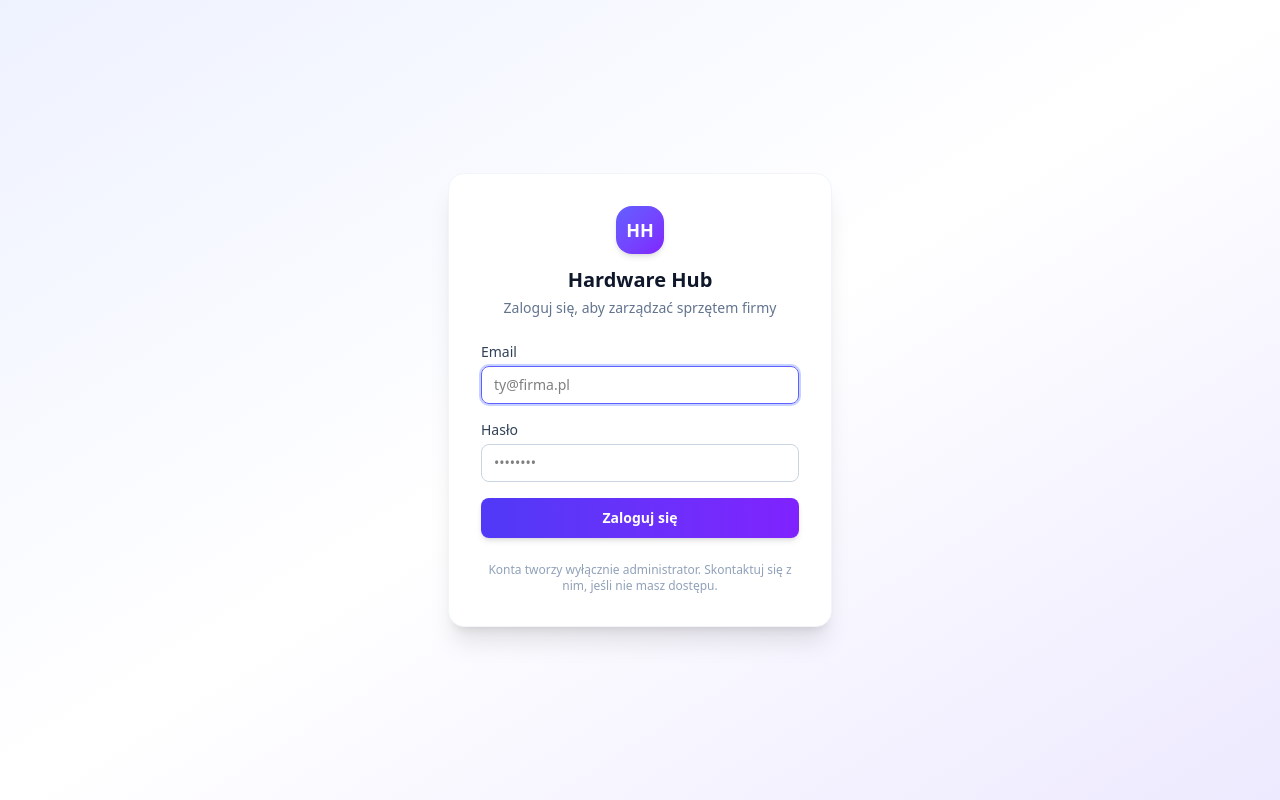
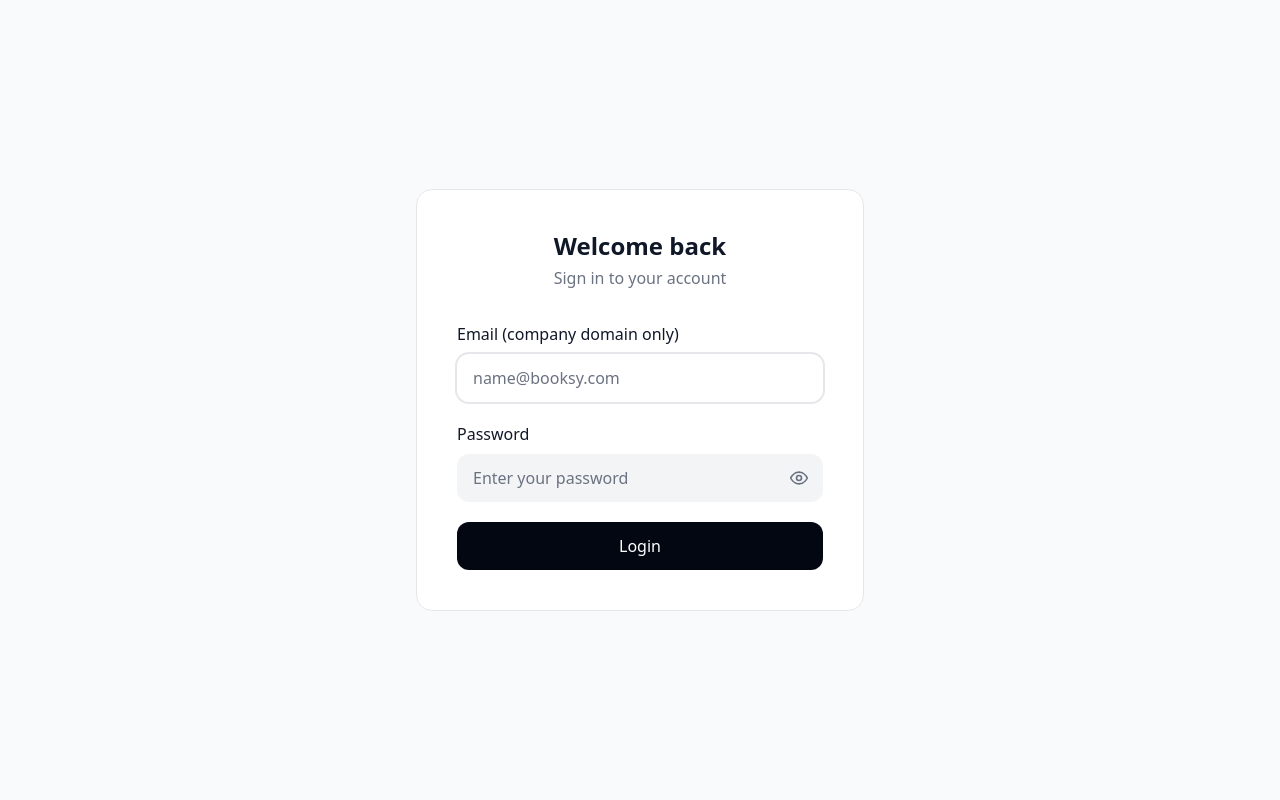
Before and after one commit to hsialitskaya/hardware-hub, a React (Vite) app in the folder frontend/: page /login in a window 1280 px wide. Built offline with nearby package versions, Linux system fonts and the light colour scheme; no server answers.

Commit message:
feat(frontend): add reusable PasswordInput component and apply to login and user forms

```diff
--- /dev/null
+++ b/frontend/src/components/PasswordInput.tsx
@@ -0,0 +1,95 @@
+import { useState } from "react";
+
+function EyeIcon({ className }: { className?: string }) {
+  return (
+    <svg
+      xmlns="http://www.w3.org/2000/svg"
+      viewBox="0 0 24 24"
+      fill="none"
+      stroke="currentColor"
+      strokeWidth="2"
+      strokeLinecap="round"
+      strokeLinejoin="round"
+      className={className}
+    >
+      <path d="M2 12s3.5-7 10-7 10 7 10 7-3.5 7-10 7-10-7-10-7Z" />
+      <circle cx="12" cy="12" r="3" />
+    </svg>
+  );
+}
+
+function EyeOffIcon({ className }: { className?: string }) {
+  return (
+    <svg
+      xmlns="http://www.w3.org/2000/svg"
+      viewBox="0 0 24 24"
+      fill="none"
+      stroke="currentColor"
+      strokeWidth="2"
+      strokeLinecap="round"
+      strokeLinejoin="round"
+      className={className}
+    >
+      <path d="M9.88 9.88a3 3 0 1 0 4.24 4.24" />
+      <path d="M10.73 5.08A10.43 10.43 0 0 1 12 5c7 0 10 7 10 7a13.16 13.16 0 0 1-1.67 2.68" />
+      <path d="M6.61 6.61A13.526 13.526 0 0 0 2 12s3.5 7 10 7a9.74 9.74 0 0 0 5.39-1.61" />
+      <path d="M2 2l20 20" />
+    </svg>
+  );
+}
+
+interface PasswordInputProps {
+  id?: string;
+  value: string;
+  onChange: (value: string) => void;
+  placeholder?: string;
+  maxLength?: number;
+  minLength?: number;
+  required?: boolean;
+  className?: string;
+  inputClassName?: string;
+  buttonClassName?: string;
+}
+
+export function PasswordInput({
+  id,
+  value,
+  onChange,
+  placeholder = "••••••••",
+  maxLength,
+  minLength,
+  required = false,
+  className = "",
+  inputClassName = "",
+  buttonClassName = "",
+}: PasswordInputProps) {
+  const [showPassword, setShowPassword] = useState(false);
+
+  return (
+    <div className={`relative ${className}`}>
+      <input
+        id={id}
+        type={showPassword ? "text" : "password"}
+        required={required}
+        minLength={minLength}
+        maxLength={maxLength}
+        value={value}
+        onChange={(e) => onChange(e.target.value)}
+        placeholder={placeholder}
+        className={`w-full rounded-xl border-0 bg-gray-100 px-4 py-3 pr-11 text-base text-gray-900 placeholder-gray-500 focus:bg-white focus:ring-2 focus:ring-gray-200 focus:outline-none ${inputClassName}`}
+      />
+      <button
+        type="button"
+        onClick={() => setShowPassword(!showPassword)}
+        className={`absolute right-3.5 top-1/2 -translate-y-1/2 text-gray-500 hover:text-gray-700 ${buttonClassName}`}
+        title={showPassword ? "Hide password" : "Show password"}
+      >
+        {showPassword ? (
+          <EyeOffIcon className="h-5 w-5" />
+        ) : (
+          <EyeIcon className="h-5 w-5" />
+        )}
+      </button>
+    </div>
+  );
+}
--- a/frontend/src/components/UserFormModal.tsx
+++ b/frontend/src/components/UserFormModal.tsx
@@ -2,7 +2,9 @@ import { useState } from "react";
 import type { FormEvent } from "react";
 import type { UserRole } from "../types";
 import type { CreateUserInput } from "../api/users";
+import { PasswordInput } from "./PasswordInput";
 import { extractErrorMessage } from "../utils/errors";
+import { MAX_LENGTH } from "../utils/validation";
 
 interface UserFormModalProps {
   open: boolean;
@@ -31,10 +33,21 @@ export function UserFormModal({ open, onClose, onSubmit }: UserFormModalProps) {
     onClose();
   };
 
+  const COMPANY_DOMAIN = "@booksy.com";
+
   const handleSubmit = async (e: FormEvent) => {
     e.preventDefault();
     setIsSubmitting(true);
     setError(null);
+
+    if (!email.trim().toLowerCase().endsWith(COMPANY_DOMAIN)) {
+      setError(
+        `Only company emails ending with ${COMPANY_DOMAIN} are allowed.`,
+      );
+      setIsSubmitting(false);
+      return;
+    }
+
     try {
       await onSubmit({ email, password, role });
       reset();
@@ -47,15 +60,18 @@ export function UserFormModal({ open, onClose, onSubmit }: UserFormModalProps) {
   };
 
   return (
-    <div className="fixed inset-0 z-50 flex items-center justify-center bg-slate-900/50 p-4">
-      <div className="w-full max-w-sm rounded-2xl bg-white p-6 shadow-xl">
-        <h3 className="text-lg font-semibold text-slate-900">
-          Utwórz nowe konto
+    <div className="fixed inset-0 z-50 flex items-center justify-center bg-gray-900/50 p-4">
+      <div className="w-full max-w-sm rounded-lg bg-white p-6 shadow-lg">
+        <h3 className="text-lg font-semibold text-gray-900">
+          Create New Account
         </h3>
+        <p className="mt-1 text-sm text-gray-600">
+          Accounts must use the company domain (@booksy.com).
+        </p>
 
         <form onSubmit={handleSubmit} className="mt-4 space-y-4">
           <div>
-            <label className="block text-sm font-medium text-slate-700">
+            <label className="block text-sm font-medium text-gray-700">
               Email
             </label>
             <input
@@ -63,54 +79,62 @@ export function UserFormModal({ open, onClose, onSubmit }: UserFormModalProps) {
               required
               value={email}
               onChange={(e) => setEmail(e.target.value)}
-              className="mt-1 w-full rounded-lg border border-slate-300 px-3 py-2 text-sm focus:border-indigo-500 focus:outline-none focus:ring-2 focus:ring-indigo-200"
+              maxLength={MAX_LENGTH.EMAIL}
+              className="mt-1 w-full rounded-lg border border-gray-300 px-3 py-2 text-sm focus:border-gray-500 focus:outline-none focus:ring-2 focus:ring-gray-300"
             />
           </div>
 
           <div>
-            <label className="block text-sm font-medium text-slate-700">
-              Hasło tymczasowe
+            <label className="block text-sm font-medium text-gray-700">
+              Temporary Password
             </label>
-            <input
-              type="password"
+            <PasswordInput
+              value={password}
+              onChange={setPassword}
+              placeholder="••••••••"
+              minLength={6}
+              maxLength={MAX_LENGTH.PASSWORD}
               required
-              minLength={6}
-              value={password}
-              onChange={(e) => setPassword(e.target.value)}
-              className="mt-1 w-full rounded-lg border border-slate-300 px-3 py-2 text-sm focus:border-indigo-500 focus:outline-none focus:ring-2 focus:ring-indigo-200"
+              className="mt-1"
+              inputClassName="rounded-lg border border-gray-300 bg-white px-3 py-2 text-sm focus:border-gray-500 focus:ring-2 focus:ring-gray-300"
+              buttonClassName="right-3"
             />
           </div>
 
           <div>
-            <label className="block text-sm font-medium text-slate-700">
-              Rola
+            <label className="block text-sm font-medium text-gray-700">
+              Role
             </label>
             <select
               value={role}
               onChange={(e) => setRole(e.target.value as UserRole)}
-              className="mt-1 w-full rounded-lg border border-slate-300 px-3 py-2 text-sm focus:border-indigo-500 focus:outline-none focus:ring-2 focus:ring-indigo-200"
+              className="mt-1 w-full rounded-lg border border-gray-300 px-3 py-2 text-sm focus:border-gray-500 focus:outline-none focus:ring-2 focus:ring-gray-300"
             >
-              <option value="user">Użytkownik</option>
-              <option value="admin">Administrator</option>
+              <option value="user">User</option>
+              <option value="admin">Admin</option>
             </select>
           </div>
 
-          {error && <p className="text-sm text-rose-600">{error}</p>}
+          {error && (
+            <div className="rounded-xl bg-red-50 px-4 py-3 text-sm text-red-700">
+              {error}
+            </div>
+          )}
 
           <div className="flex justify-end gap-3 pt-2">
             <button
               type="button"
               onClick={handleClose}
-              className="rounded-lg px-4 py-2 text-sm font-medium text-slate-600 hover:bg-slate-100"
+              className="rounded-lg px-4 py-2 text-sm font-medium text-gray-700 hover:bg-gray-100"
             >
-              Anuluj
+              Cancel
             </button>
             <button
               type="submit"
               disabled={isSubmitting}
-              className="rounded-lg bg-indigo-600 px-4 py-2 text-sm font-medium text-white shadow-sm hover:bg-indigo-700 disabled:opacity-60"
+              className="rounded-lg bg-gray-600 px-4 py-2 text-sm font-medium text-white shadow-sm hover:bg-gray-700 disabled:opacity-60"
             >
-              {isSubmitting ? "Tworzenie..." : "Utwórz konto"}
+              {isSubmitting ? "Creating..." : "Create Account"}
             </button>
           </div>
         </form>
--- a/frontend/src/pages/LoginPage.tsx
+++ b/frontend/src/pages/LoginPage.tsx
@@ -1,32 +1,40 @@
 import { useState } from "react";
 import type { FormEvent } from "react";
-import { Navigate, useLocation, useNavigate } from "react-router-dom";
+import { useNavigate } from "react-router-dom";
 import { useAuth } from "../hooks/useAuth";
+import { PasswordInput } from "../components/PasswordInput";
 import { extractErrorMessage } from "../utils/errors";
+import { MAX_LENGTH } from "../utils/validation";
+
+const COMPANY_DOMAIN = "@booksy.com";
 
 export function LoginPage() {
-  const { isAuthenticated, login } = useAuth();
+  const { login } = useAuth();
   const navigate = useNavigate();
-  const location = useLocation();
 
   const [email, setEmail] = useState("");
   const [password, setPassword] = useState("");
   const [error, setError] = useState<string | null>(null);
   const [isSubmitting, setIsSubmitting] = useState(false);
 
-  if (isAuthenticated) {
-    const redirectTo =
-      (location.state as { from?: string } | null)?.from ?? "/dashboard";
-    return <Navigate to={redirectTo} replace />;
-  }
-
   const handleSubmit = async (e: FormEvent) => {
     e.preventDefault();
     setIsSubmitting(true);
     setError(null);
+
+    if (!email.trim().toLowerCase().endsWith(COMPANY_DOMAIN)) {
+      setError(
+        `Only company emails ending with ${COMPANY_DOMAIN} are allowed.`,
+      );
+      setIsSubmitting(false);
+      return;
+    }
+
     try {
-      await login(email, password);
-      navigate("/dashboard", { replace: true });
+      const response = await login(email, password);
+      const redirectPath =
+        response.user.role === "admin" ? "/admin/hardware" : "/dashboard";
+      navigate(redirectPath, { replace: true });
     } catch (err) {
       setError(extractErrorMessage(err));
     } finally {
@@ -35,22 +43,23 @@ export function LoginPage() {
   };
 
   return (
-    <div className="flex min-h-screen items-center justify-center bg-gradient-to-br from-indigo-50 via-white to-violet-100 px-4">
-      <div className="w-full max-w-sm rounded-2xl border border-slate-100 bg-white p-8 shadow-xl">
-        <div className="mb-6 flex flex-col items-center text-center">
-          <div className="mb-3 flex h-12 w-12 items-center justify-center rounded-2xl bg-gradient-to-br from-indigo-500 to-violet-600 text-lg font-bold text-white shadow-md">
-            HH
+    <div className="flex min-h-screen items-center justify-center bg-gray-50 px-4">
+      <div className="w-full max-w-md rounded-2xl border border-gray-200 bg-white p-10">
+        <div className="mb-8">
+          <div className="flex flex-col items-center text-center">
+            <h1 className="text-2xl font-semibold text-gray-900">
+              Welcome back
+            </h1>
+            <p className="mt-1 text-base text-gray-500">
+              Sign in to your account
+            </p>
           </div>
-          <h1 className="text-xl font-semibold text-slate-900">Hardware Hub</h1>
-          <p className="mt-1 text-sm text-slate-500">
-            Zaloguj się, aby zarządzać sprzętem firmy
-          </p>
         </div>
 
-        <form onSubmit={handleSubmit} className="space-y-4">
+        <form onSubmit={handleSubmit} className="space-y-5">
           <div>
-            <label className="block text-sm font-medium text-slate-700">
-              Email
+            <label className="block text-base font-medium text-gray-900">
+              Email (company domain only)
             </label>
             <input
               type="email"
@@ -58,27 +67,28 @@ export function LoginPage() {
               autoFocus
               value={email}
               onChange={(e) => setEmail(e.target.value)}
-              placeholder="ty@firma.pl"
-              className="mt-1 w-full rounded-lg border border-slate-300 px-3 py-2 text-sm focus:border-indigo-500 focus:outline-none focus:ring-2 focus:ring-indigo-200"
+              placeholder="name@booksy.com"
+              maxLength={MAX_LENGTH.EMAIL}
+              className="mt-2 w-full rounded-xl border-0 bg-gray-100 px-4 py-3 text-base text-gray-900 placeholder-gray-500 focus:bg-white focus:ring-2 focus:ring-gray-200 focus:outline-none"
             />
           </div>
 
           <div>
-            <label className="block text-sm font-medium text-slate-700">
-              Hasło
+            <label className="block text-base font-medium text-gray-900">
+              Password
             </label>
-            <input
-              type="password"
+            <PasswordInput
+              value={password}
+              onChange={setPassword}
+              placeholder="Enter your password"
+              maxLength={MAX_LENGTH.PASSWORD}
               required
-              value={password}
-              onChange={(e) => setPassword(e.target.value)}
-              placeholder="••••••••"
-              className="mt-1 w-full rounded-lg border border-slate-300 px-3 py-2 text-sm focus:border-indigo-500 focus:outline-none focus:ring-2 focus:ring-indigo-200"
+              className="mt-2"
             />
           </div>
 
           {error && (
-            <div className="rounded-lg bg-rose-50 px-3 py-2 text-sm text-rose-600">
+            <div className="rounded-xl bg-red-50 px-4 py-3 text-sm text-red-700">
               {error}
             </div>
           )}
@@ -86,16 +96,11 @@ export function LoginPage() {
           <button
             type="submit"
             disabled={isSubmitting}
-            className="w-full rounded-lg bg-gradient-to-r from-indigo-600 to-violet-600 px-4 py-2.5 text-sm font-semibold text-white shadow-md transition hover:from-indigo-700 hover:to-violet-700 disabled:opacity-60"
+            className="w-full rounded-xl bg-gray-950 px-4 py-3 text-base font-medium text-white transition hover:bg-gray-900 disabled:opacity-60"
           >
-            {isSubmitting ? "Logowanie..." : "Zaloguj się"}
+            {isSubmitting ? "Signing in..." : "Login"}
           </button>
         </form>
-
-        <p className="mt-6 text-center text-xs text-slate-400">
-          Konta tworzy wyłącznie administrator. Skontaktuj się z nim, jeśli nie
-          masz dostępu.
-        </p>
       </div>
     </div>
   );
```
